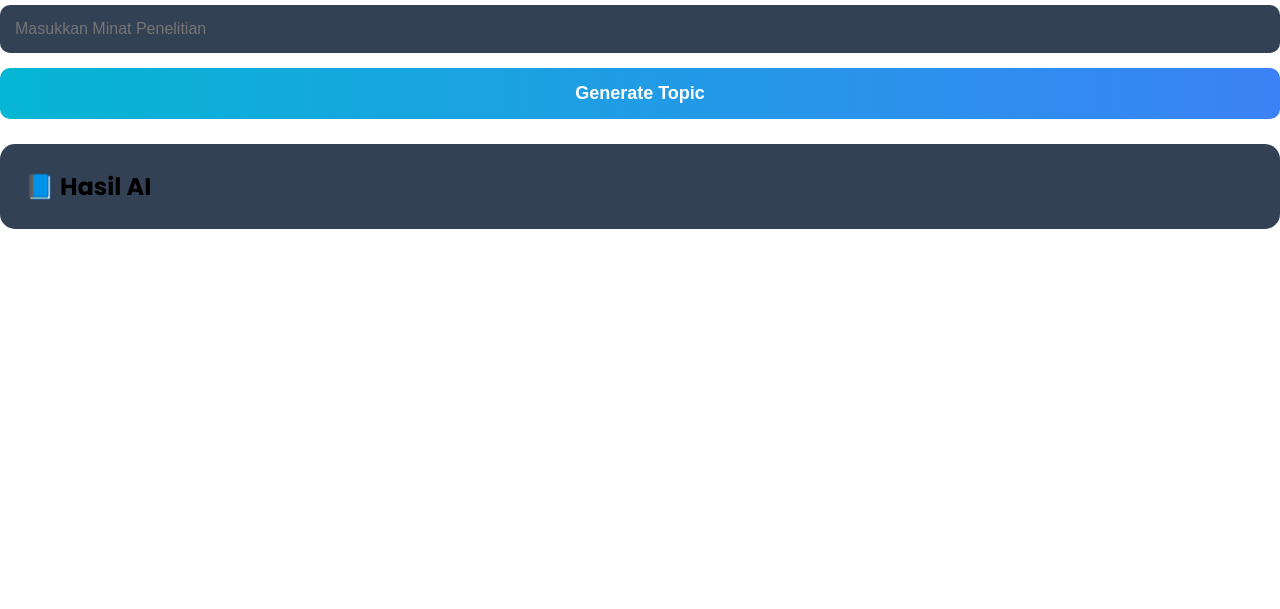
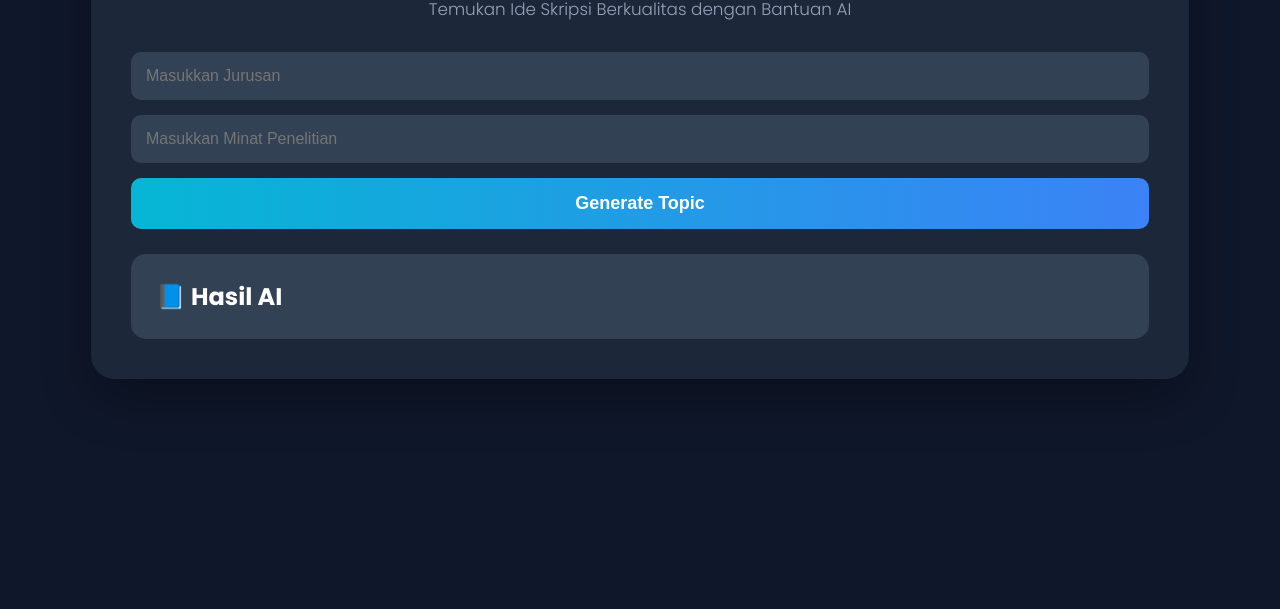
Before and after one commit to dhaviafif-ops/skripsi-topic-finder, a plain HTML site: page frontend/index.html in a window 1280 px wide. Shown: the part 191-800 px from the top of the page. Drawn offline with Linux system fonts and the light colour scheme.

Commit message:
change font to poppins

```diff
--- a/frontend/style.css
+++ b/frontend/style.css
@@ -4,21 +4,26 @@
     box-sizing: border-box;
 }
 
+@import url('https://fonts.googleapis.com/css2?family=Poppins:wght@300;400;500;600;700;800&display=swap');
+
 body {
     font-family: 'Poppins', sans-serif;
-}
     background: #0f172a;
     color: white;
     min-height: 100vh;
     padding: 30px;
+    margin: 0;
 }
 
 .container {
-    max-width: 900px;
-    margin: auto;
-    background: #1e293b;
-    padding: 30px;
-    border-radius: 15px;
+    width: 90%;
+    max-width: 1100px;
+    margin: 40px auto;
+    padding: 40px;
+    background: rgba(30, 41, 59, 0.95);
+    border-radius: 24px;
+    box-shadow: 0 20px 50px rgba(0,0,0,0.3);
+}
 }
 
 h1 {
```
